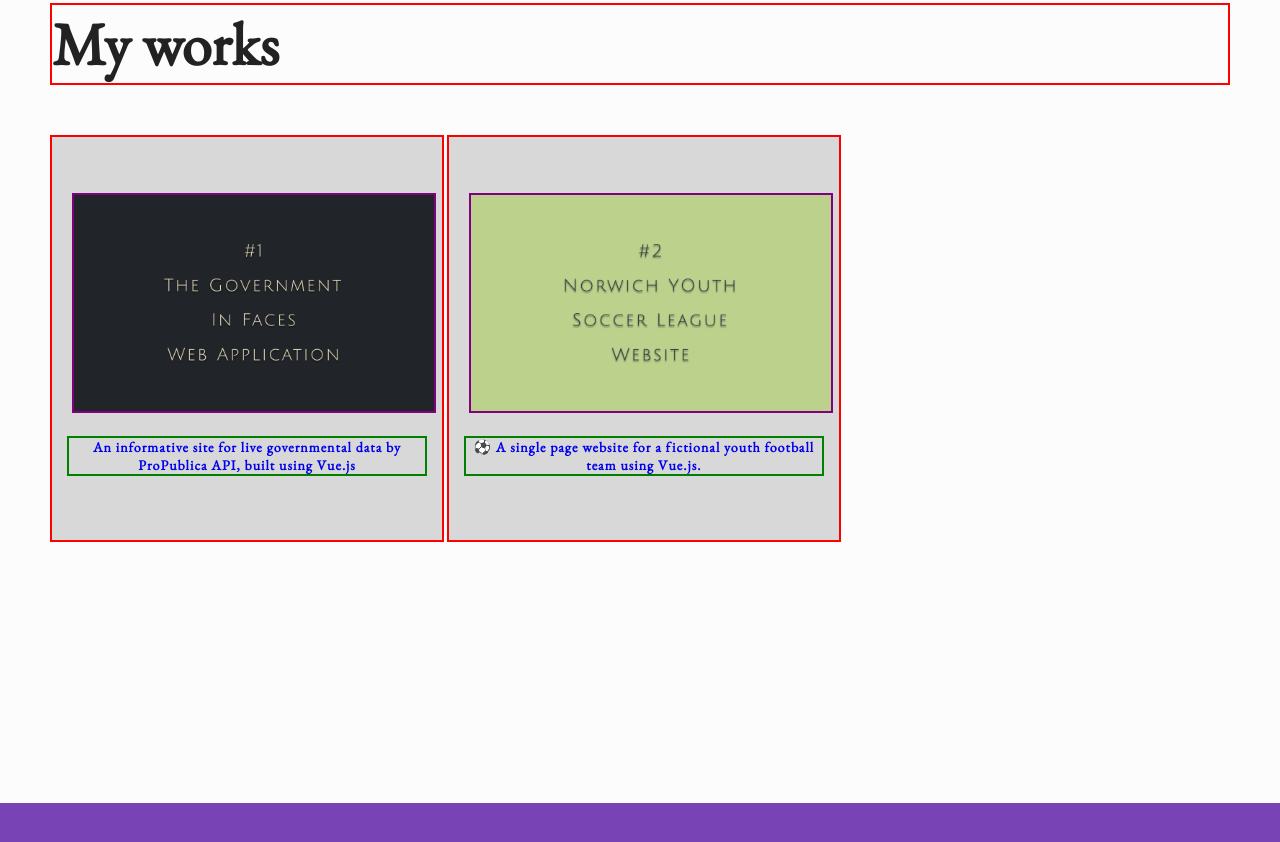
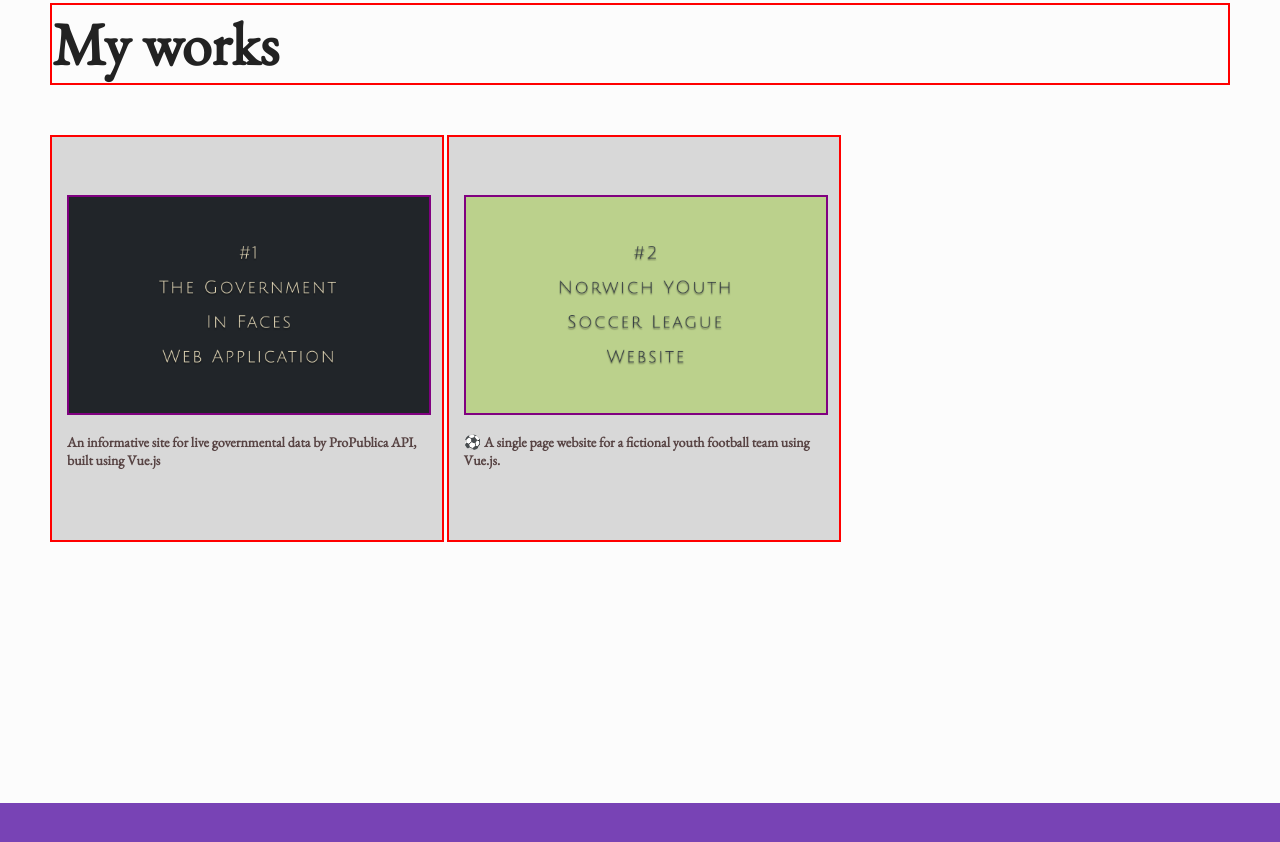
Before and after one commit to WiliTheSParrow/portfolio_wilithesparrow, a plain HTML site: page public/index.html in a window 1280 px wide. Shown: the part 1795-2637 px from the top of the page. Drawn offline with nearby package versions, Linux system fonts and the light colour scheme; a web font is replaced by a local one.

Commit message:
fixing layout

```diff
--- a/public/index.html
+++ b/public/index.html
@@ -60,18 +60,18 @@
         <h1>My works</h1>
         <div id="myWorkPieces">
 
-            <div class="boxees" id="box1">
+            <div class="boxees">
                 <a href="https://tgifwebapp.web.app/index.html" target="_blank">
-                    <img src="/public/pic/thumbnails/TGIF.png" alt="work1">
-                    <p href="https://tgifwebapp.web.app/index.html">An informative site for live governmental data by
-                        ProPublica API, built using Vue.js</p>
-                </a> </div>
+                    <img src="/public/pic/thumbnails/TGIF.png" alt="work1"></a>
+                <p href="https://tgifwebapp.web.app/index.html">An informative site for live governmental data by
+                    ProPublica API, built using Vue.js</p>
+            </div>
 
-            <div class="boxees" id="box1">
-                <a href="#" target="_blank">
-                    <img src="/public/pic/thumbnails/NYSL.png" alt="work1">
-                    <p>⚽ A single page website for a fictional youth football team using Vue.js.</p>
-                </a> </div>
+            <div class="boxees">
+                <a href="https://nyscwebpage.firebaseapp.com/" target="_blank">
+                    <img src="/public/pic/thumbnails/NYSL.png" alt="work1"></a>
+                <p>⚽ A single page website for a fictional youth football team using Vue.js.</p>
+            </div>
 
 
         </div>
--- a/public/style/style.scss
+++ b/public/style/style.scss
@@ -171,10 +171,8 @@ html {
                 border: 2px solid red;
 
                 a {
-
                     img {
                         width: 100%;
-                        margin: 5px;
                         border: 2px solid purple;
                     }
 
@@ -183,10 +181,6 @@ html {
                         letter-spacing: 1px;
                         border: 2px solid green;
                     }
-                }
-
-                a:link, a:visited {
-                    text-decoration: none;
                 }
             }
         }
```
Also changed, not shown: public/style/style.css, 1 other file.
